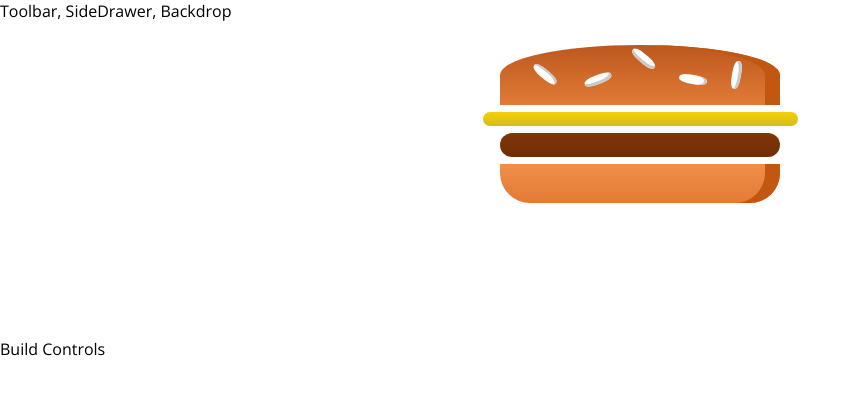
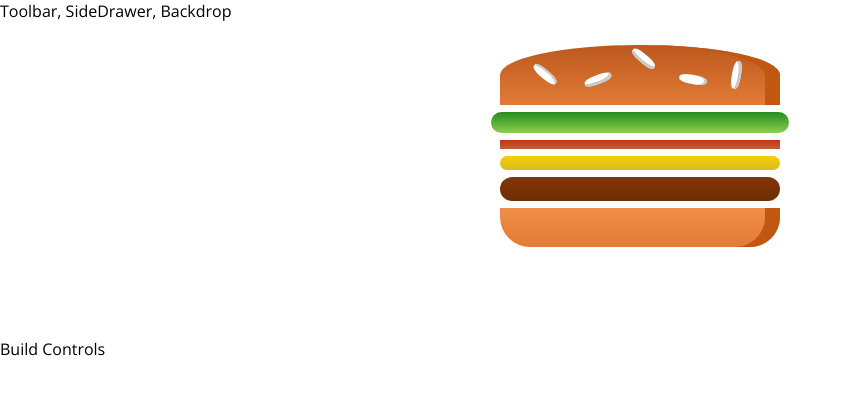
Before and after one commit to nickitza/burger_builder, a React (Create React App) app: page / in a window 1280 px wide. Shown: the top 394 px of the page, without its empty margins (0-861 px from the left). Built offline with nearby package versions, Linux system fonts and the light colour scheme.

Commit message:
change ingredient styling

```diff
--- a/src/components/Burger/Burger.js
+++ b/src/components/Burger/Burger.js
@@ -6,6 +6,8 @@ const burger = (props) => {
   return(
     <div className={classes.Burger}>
       <BurgerIngredient type="bread-top" />
+      <BurgerIngredient type="lettuce" />
+      <BurgerIngredient type="bacon" />
       <BurgerIngredient type="cheese" />
       <BurgerIngredient type="meat" />
       <BurgerIngredient type="bread-bottom" />
--- a/src/components/Burger/BurgerIngredient/BurgerIngredient.module.css
+++ b/src/components/Burger/BurgerIngredient/BurgerIngredient.module.css
@@ -90,7 +90,7 @@
 }
 
 .Cheese {
-  width: 90%;
+  width: 80%;
   height: 4.5%;
   margin: 2% auto;
   background: linear-gradient(#f4d004, #d6bb22);
```
Also changed, not shown: src/containers/BurgerBuilder/BurgerBuilder.js (line endings or trailing spaces).
